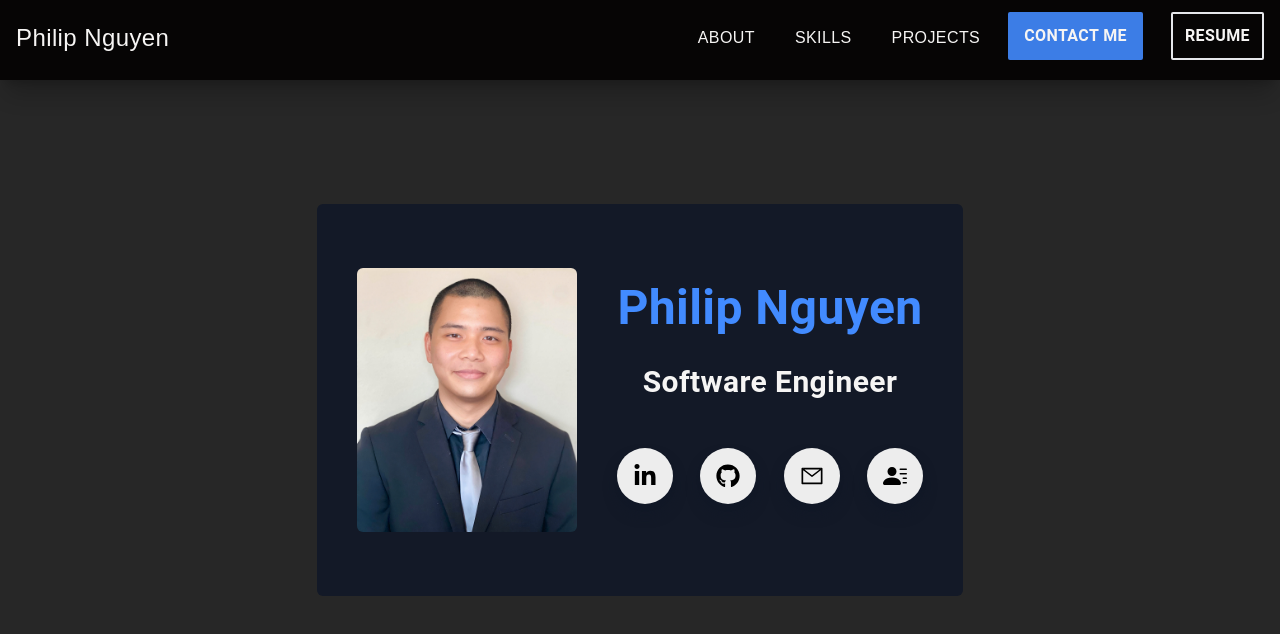
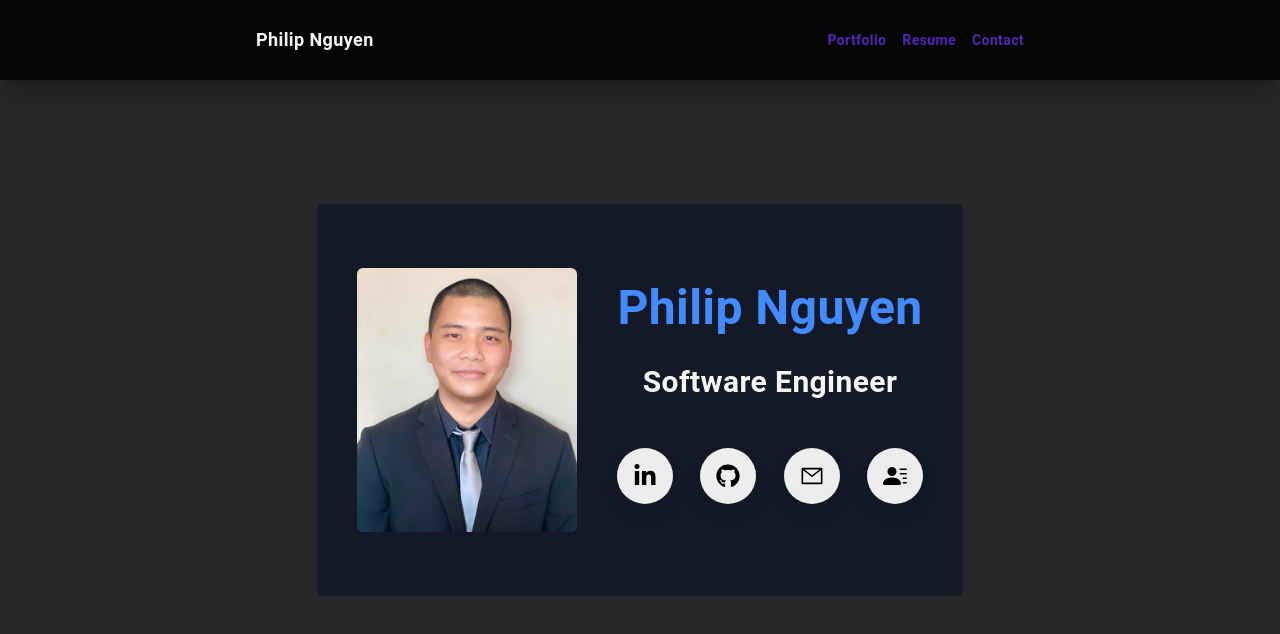
Before and after one commit to pn-code/personal-portfolio-nextjs, a Next.js app: page / in a window 1280 px wide. Shown: the top 634 px of the page. Built offline with nearby package versions, Linux system fonts and the light colour scheme.

Commit message:
Simplified Navbar

```diff
--- a/components/Navbar.jsx
+++ b/components/Navbar.jsx
@@ -1,141 +1,31 @@
-import { useState } from "react";
-import Link from "next/link";
-import {
-  AiOutlineMenu,
-  AiOutlineClose,
-  AiOutlineMail,
-  AiFillAlert,
-  AiFillFire,
-  AiFillThunderbolt,
-  AiFillMessage,
-} from "react-icons/ai";
-import { FaGithub, FaLinkedinIn } from "react-icons/fa";
-import { BsFillPersonLinesFill } from "react-icons/bs";
-
 const Navbar = () => {
-  const [nav, setNav] = useState(false);
-
-  const handleNav = () => {
-    setNav((prevNav) => !prevNav);
-  };
-
     return (
         <div className="fixed w-full h-20 shadow-xl z-[100] bg-secondary">
-      <div className="flex justify-between items-center w-full h-full px-4 2xl:px-16">
-        <Link
+            <div className="flex flex-col gap-2 sm:flex-row sm:justify-between justify-center items-center w-full h-full sm:px-[20%]">
+                <a
                     className="text-xl font-semibold flex gap-4 items-center"
                     href="/"
                 >
-          <h1 className="text-2xl font-lexend font-[500] border-b-4 border-b-transparent hover:border-b-accent ease-linear duration-200 mt-">
-            Philip Nguyen
-          </h1>
-        </Link>
+                    <h1 className="text-lg font-bold">Philip Nguyen</h1>
+                </a>
 
-        <div>
-          <ul className="hidden lg:flex lg:items-center">
-            <li className="navLink">
-              <Link href="/about">About</Link>
+                <ul className="flex gap-4 text-primaryBtn">
+                    <li className="text-[14px] font-semibold">
+                        <a href="/">Portfolio</a>
                     </li>
-            <li className="navLink">
-              <Link href="/skills">Skills</Link>
-            </li>
-            <li className="navLink">
-              <Link href="/projects">Projects</Link>
-            </li>
-            <li className="bg-accent/90 px-3 py-2 rounded-sm border-4 border-transparent hover:bg-accent/70 font-bold ml-7 ease-in-out duration-300 mb-2">
-              <Link href="/contact">CONTACT ME</Link>
-            </li>
-            <li className="hover:bg-gray-700/90 px-3 py-[10px] rounded-sm border-2 font-bold ml-7 ease-in-out duration-300 mb-2">
-              <a href="/assets/resume.pdf" target="_blank" rel="noreferrer">
-                RESUME
+                    <li className="text-[14px] font-semibold">
+                        <a
+                            href="/assets/resume.pdf"
+                            target="_blank"
+                            rel="noreferrer"
+                        >
+                            Resume
                         </a>
                     </li>
+                    <li className="text-[14px] font-semibold">
+                        <a href="#contact">Contact</a>
+                    </li>
                 </ul>
-
-          <div className="lg:hidden cursor-pointer" onClick={handleNav}>
-            <AiOutlineMenu size={25} />
-          </div>
-        </div>
-      </div>
-
-      {/* Mobile Menu */}
-      <div
-        className={
-          nav ? "lg:hidden fixed left-0 top-0 w-full h-screen bg-black/70" : ""
-        }
-      >
-        <div
-          className={
-            nav
-              ? "fixed left-0 top-0 w-full sm:w-[60%] lg:w-[45%] h-screen bg-secondary p-10 ease-in duration-500"
-              : "fixed left-[-100%] top-0 p-10 ease-in duration-500"
-          }
-        >
-          <div>
-            <div className="flex w-full items-center justify-between">
-              <div className="flex gap-4 items-center">
-                <Link href="/" onClick={() => setNav(false)}><h1 className="text-3xl lexend font-[500] hover:text-accent">Philip Nguyen</h1></Link>
-              </div>
-
-              <div
-                className="rounded-full p-3 cursor-pointer bg-primary hover:bg-gray-300"
-                onClick={handleNav}
-              >
-                <AiOutlineClose color="black" />
-              </div>
-            </div>
-
-            <div className="py-4 flex flex-col mt-[8%]">
-              <ul className="uppercase">
-                <Link href="/about">
-                  <li
-                    onClick={() => setNav(false)}
-                    className="py-4 text-xl font-semibold text-primary flex gap-4 items-center border-b-4 border-transparent hover:border-accent w-[160px]"
-                  >
-                    <AiFillAlert size={22} color="white" />
-                    About
-                  </li>
-                </Link>
-                <Link href="/skills">
-                  <li
-                    onClick={() => setNav(false)}
-                    className="py-4 text-xl font-semibold text-primary flex gap-4 items-center border-b-4 border-transparent hover:border-accent w-[160px]"
-                  >
-                    <AiFillFire size={22} color="white" />
-                    Skills
-                  </li>
-                </Link>
-                <Link href="/projects">
-                  <li
-                    onClick={() => setNav(false)}
-                    className="py-4 text-xl font-semibold text-primary flex gap-4 items-center border-b-4 border-transparent hover:border-accent w-[160px]"
-                  >
-                    <AiFillThunderbolt size={22} color="white" />
-                    Projects
-                  </li>
-                </Link>
-                <Link href="/contact">
-                  <li
-                    onClick={() => setNav(false)}
-                    className="py-4 text-xl font-semibold text-primary flex gap-4 items-center border-b-4 border-transparent hover:border-accent w-[160px]"
-                  >
-                    <AiFillMessage size={22} color="white" />
-                    Contact
-                  </li>
-                </Link>
-                <a href="/assets/resume.pdf" target="_blank" rel="noreferrer">
-                  <li
-                    onClick={() => setNav(false)}
-                    className="py-4 text-xl font-semibold text-primary flex gap-4 items-center border-b-4 border-transparent hover:border-accent w-[160px]"
-                  >
-                    <BsFillPersonLinesFill size={22} color="white" />
-                    Resume
-                  </li>
-                </a>
-              </ul>
-            </div>
-          </div>
-        </div>
             </div>
         </div>
     );
```
Lines whose indentation alone changed are shown as unchanged.
